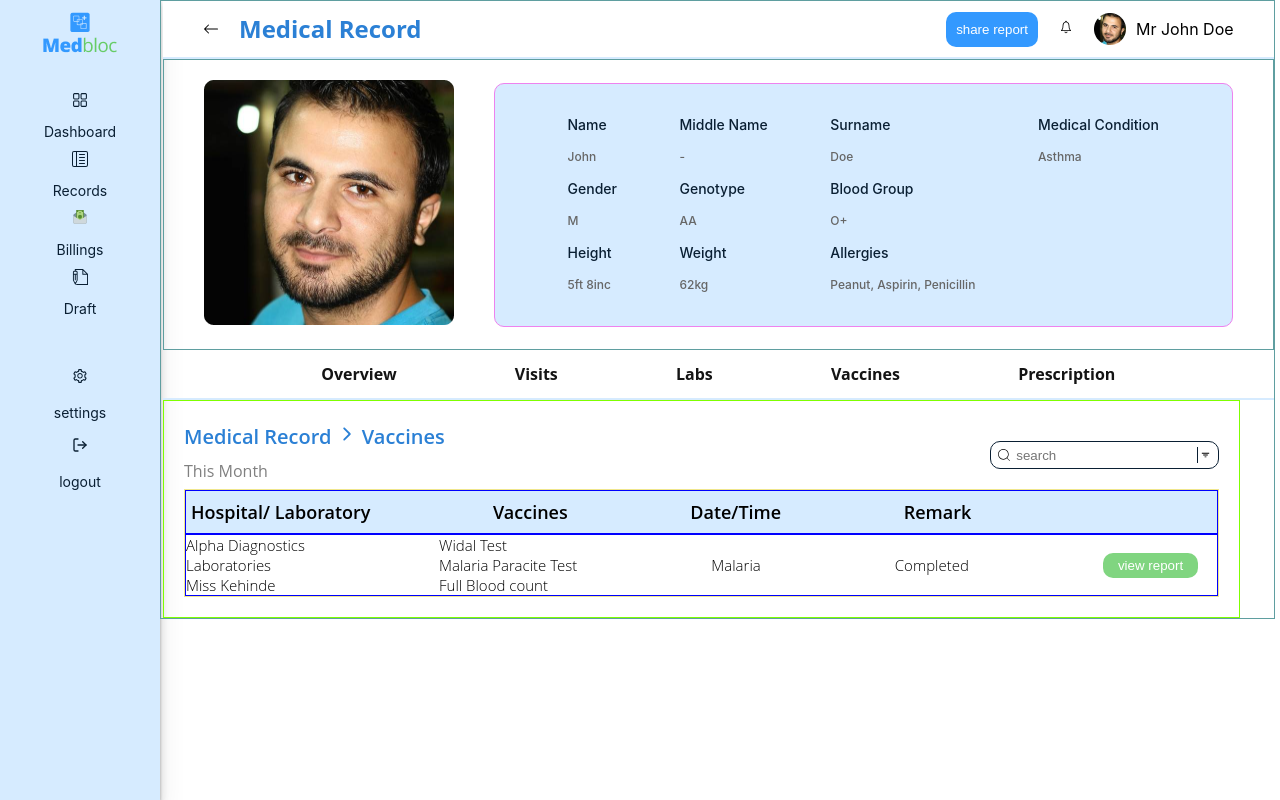
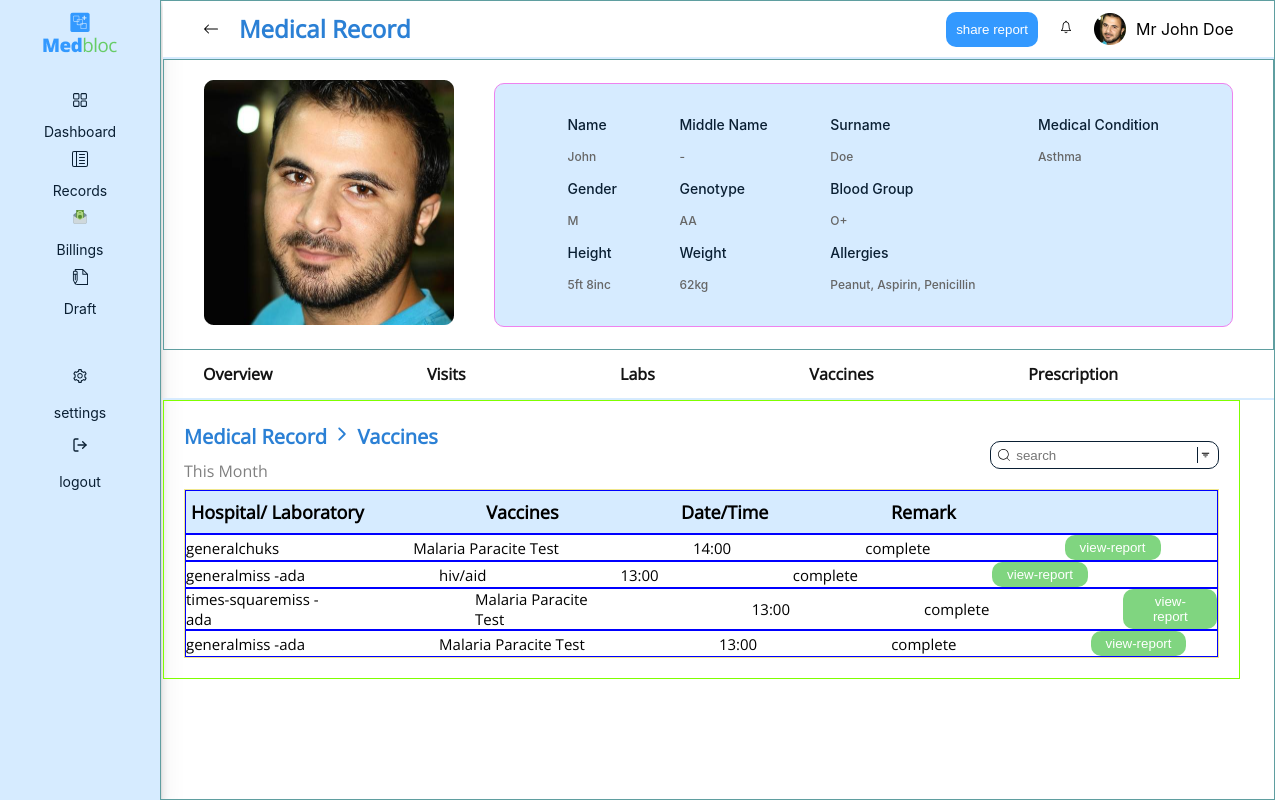
Before and after one commit to learnable-2022/DPR-4-FE, a React (Create React App) app in the folder team4/: page /Records/lab in a window 1280 px wide. Built offline with nearby package versions, Linux system fonts and the light colour scheme; the HTML template or start-up script is replaced by a standard one.

Commit message:
first commit

```diff
--- a/team4/public/index.html
+++ b/team4/public/index.html
@@ -5,6 +5,9 @@
     <link rel="icon" href="%PUBLIC_URL%/favicon.ico" />
     <meta name="viewport" content="width=device-width, initial-scale=1" />
     <meta name="theme-color" content="#000000" />
+    <link rel="preconnect" href="https://fonts.googleapis.com">
+<link rel="preconnect" href="https://fonts.gstatic.com" crossorigin>
+<link href="https://fonts.googleapis.com/css2?family=Lato:wght@300&family=Open+Sans:wght@300&display=swap" rel="stylesheet">
     <meta
       name="description"
       content="Web site created using create-react-app"
--- a/team4/src/Record/Record.css
+++ b/team4/src/Record/Record.css
@@ -8,6 +8,8 @@
   width: 139%;
   padding-left:2px;
   border: 1px solid cadetblue;
+  overflow:scroll !important;
+  height: 100vh;
 }
 .nav-container{
     display: flex;
@@ -110,7 +112,7 @@ color: #666666;
   flex-direction: row;
   padding: 10px 40px ;
   /* gap:20px; */
-  justify-content: space-evenly;
+  gap:15%;
   border-bottom: 2px solid #D6EBFF;
   font-family: 'Open Sans';
   font-style: normal;
--- a/team4/src/Record/sub-records/lab.jsx
+++ b/team4/src/Record/sub-records/lab.jsx
@@ -4,6 +4,13 @@ import {CiSearch} from "react-icons/ci";
 import {IoIosArrowForward} from "react-icons/io";
 
 export default function Lab() {
+    const dummyData= [
+        {hosiptalName:"general",OwnerName:"chuks", testResult:" Malaria Paracite Test",Time:"14:00" ,Remark:"complete",Report:"view-report"},
+        {hosiptalName:"general",OwnerName:"miss -ada", testResult:"hiv/aid",Time:"13:00" ,Remark:"complete",Report:"view-report"},
+        {hosiptalName:"times-square",OwnerName:"miss -ada", testResult:" Malaria Paracite Test",Time:"13:00" ,Remark:"complete",Report:"view-report"},
+        {hosiptalName:"general",OwnerName:"miss -ada", testResult:" Malaria Paracite Test",Time:"13:00" ,Remark:"complete",Report:"view-report"},
+      ]
+
   return (
     <div className='overview-container'>
       <div className='visit-navigation'>
@@ -24,30 +31,34 @@ export default function Lab() {
           <h4>Date/Time </h4>
           <h4>Remark</h4>
         </div>
+                { dummyData.map((items)=>{
+                    return(
+                        <>
             <div className='table-3'>
             <div>
-          <p>Alpha Diagnostics <br/>Laboratories<br/>
-                Miss Kehinde
+            <p>{items.hosiptalName}
+                 {items.OwnerName}
                     </p>
             </div>
             <div>
-            <p>Widal Test<br/>
-               Malaria Paracite Test<br/>
-             Full Blood count
+                <p>{items.testResult}
                 </p>
             </div>
             <div>
-            <p>Malaria</p>
+                <p>{items.Time}</p>
             </div>
             <div>
-            <p>Completed</p>
+                <p>{items.Remark}</p>
             </div>
             <div>
                 <button>
-                view report
+                   {items.Report}
                 </button>
             </div>
         </div>
+            </>
+                    )
+                })}
       </div>
     </div>
   )
--- a/team4/src/Record/sub-records/prescription.jsx
+++ b/team4/src/Record/sub-records/prescription.jsx
@@ -2,6 +2,8 @@ import React from 'react';
 import drugpic1 from  "../../assets/Frame 185 (4).png"
 
 export default function Prescription() {
+
+
   return (
     <div className='overview-container'>
      <h2 className='single-h2'>Active Medication</h2>
--- a/team4/src/Record/sub-records/sub-records.css
+++ b/team4/src/Record/sub-records/sub-records.css
@@ -191,6 +191,8 @@ border-radius: 10px;
     border: 1px solid blue;
     gap: 13%;
     align-items: center;
+    /* flex-direction: column;
+    border: 1px solid darkblue; */
 }
 .table-3 p{
     font-family: 'Open Sans';
```
Lines whose indentation alone changed are shown as unchanged.
